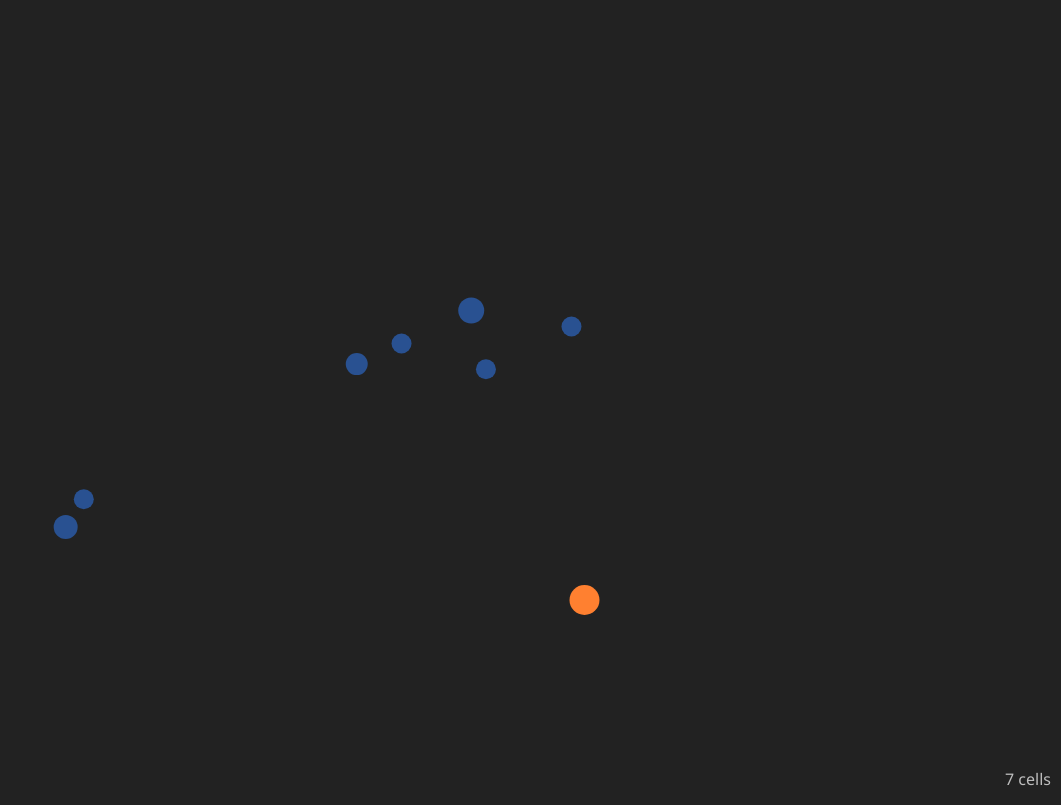
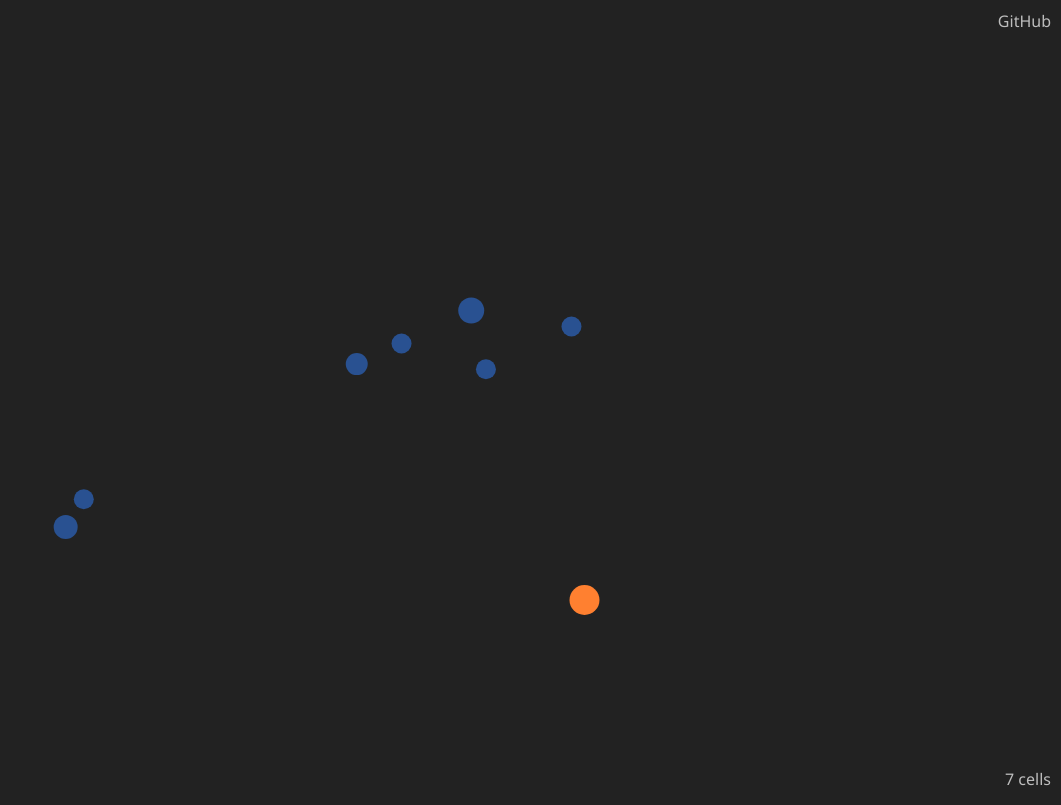
Before and after one commit to ScriptRaccoon/Cell-Simulation, a plain HTML site: page index.html in a window 1280 px wide. Shown: the whole page, without its empty margins (219-1280 px from the left). Drawn offline with Linux system fonts and the light colour scheme.

Commit message:
github link

```diff
--- a/index.html
+++ b/index.html
@@ -7,6 +7,8 @@
     <link rel="stylesheet" href="style.css">
 </head>
 <body>
+
+    <a id="githubLink" title="GitHub repository" href="https://github.com/ScriptRaccoon/food" target="_blank">GitHub</a>
     <canvas id="canvas" width="900" height="600"></canvas>
     <span id="info"></span>
     <script src="main.js" type="module"></script>
--- a/style.css
+++ b/style.css
@@ -17,3 +17,11 @@ body {
     right: 10px;
     z-index: 1;
 }
+#githubLink {
+    position: absolute;
+    opacity: 0.7;
+    top: 10px;
+    right: 10px;
+    text-decoration: none;
+    color: inherit;
+}
```
